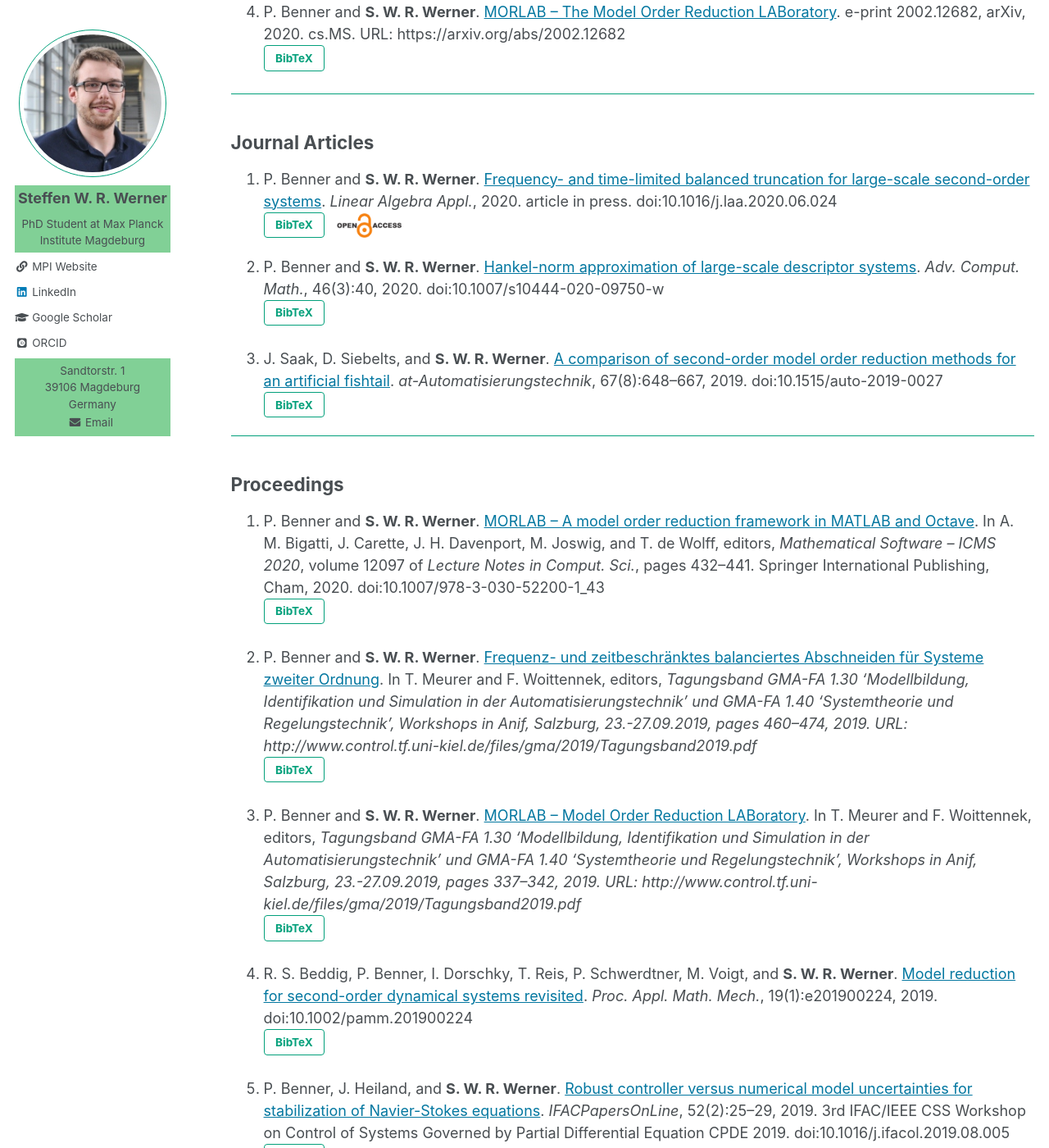
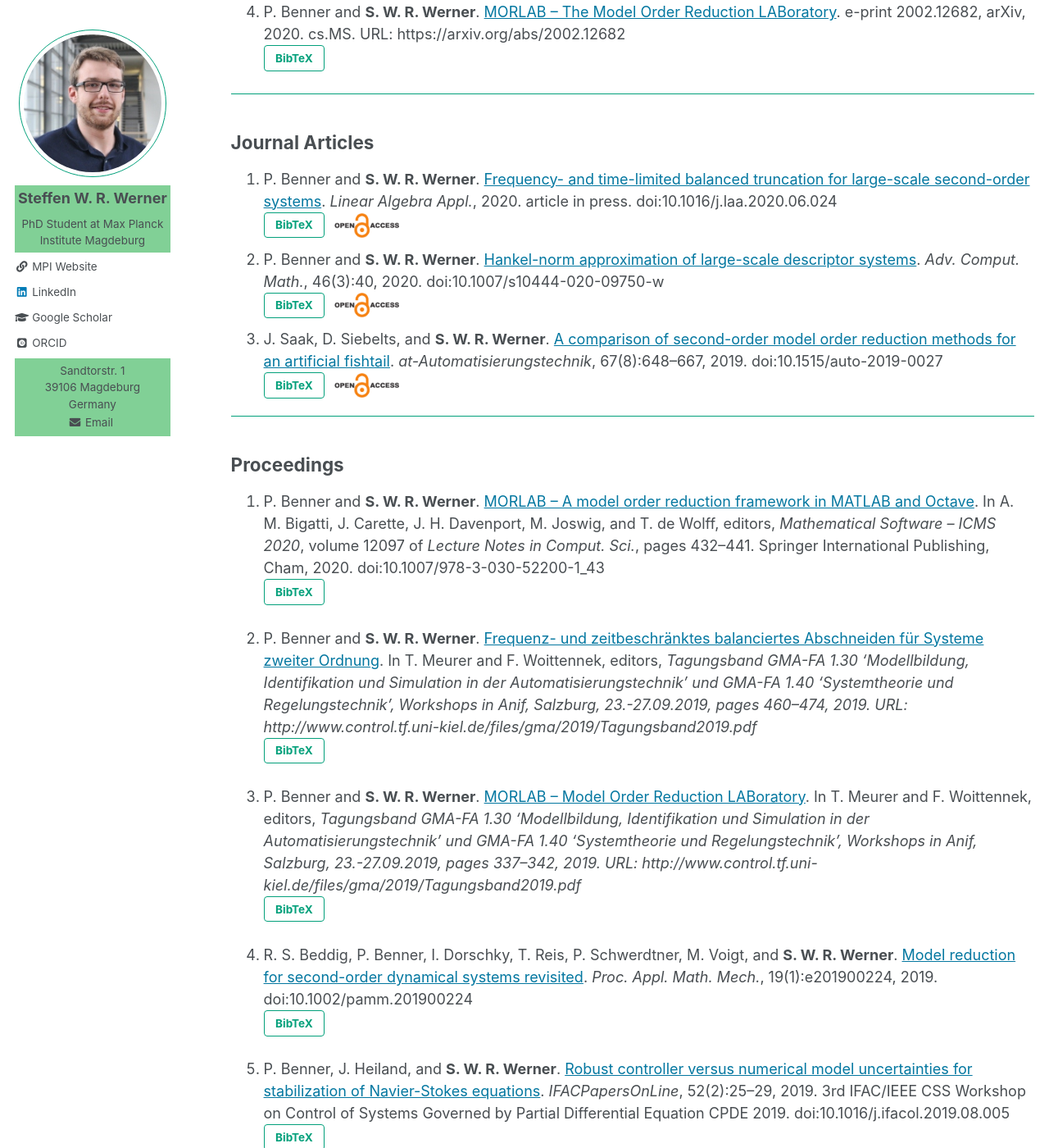
Before and after one commit to ninsteve/ninsteve.github.io, a Jekyll site: the page built from _pages/publications.md, in a window 1280 px wide and 1400 px high, scrolled down 845 px. Shown: the whole window at 82% size. Built offline with Jekyll 4.4.1, drawn with Linux system fonts in a browser that asks for light colours; nearby versions of some CDN libraries; some web fonts are replaced.

Commit message:
Margin correction and added more OA pics.

```diff
--- a/_pages/publications.md
+++ b/_pages/publications.md
@@ -79,13 +79,14 @@ and <a target="blank_" href="{{ author.orcid }}">ORCID</a> profiles.
     <button id="morBenW20b-pop" class="btn btn--inverse">BibTeX</button>
     <image src="../images/open_access_symbol.png" alt="Open Access Published"
     class="openaccess">
-    <image class="openaccess">
 
 1.  P. Benner and <strong>S. W. R. Werner</strong>. <a target="blank_"
     href="https://doi.org/10.1007/s10444-020-09750-w">Hankel-norm approximation
     of large-scale descriptor systems</a>. <i>Adv. Comput. Math.</i>,
     46(3):40, 2020. doi:10.1007/s10444-020-09750-w
     <button id="morBenW20d-pop" class="btn btn--inverse">BibTeX</button>
+    <image src="../images/open_access_symbol.png" alt="Open Access Published"
+    class="openaccess">
 
 1.  J. Saak, D. Siebelts, and <strong>S. W. R. Werner</strong>. <a
     target="blank_" href="https://doi.org/10.1515/auto-2019-0027">A comparison
@@ -93,6 +94,8 @@ and <a target="blank_" href="{{ author.orcid }}">ORCID</a> profiles.
     fishtail</a>. <i>at-Automatisierungstechnik</i>, 67(8):648&ndash;667, 2019.
     doi:10.1515/auto-2019-0027
     <button id="morSaaSW19-pop" class="btn btn--inverse">BibTeX</button>
+    <image src="../images/open_access_symbol.png" alt="Open Access Published"
+    class="openaccess">
 
 ---
 
--- a/_sass/_utilities.scss
+++ b/_sass/_utilities.scss
@@ -546,6 +546,7 @@ ol.start li:before, ol.continue li:before {
 
   @include breakpoint($large) {
       max-height: 30px;
+      margin: auto 7px;
   }
 
   background: url(https://ninsteve.github.io/images/open_access_symbol.png) left top no-repeat;
```
